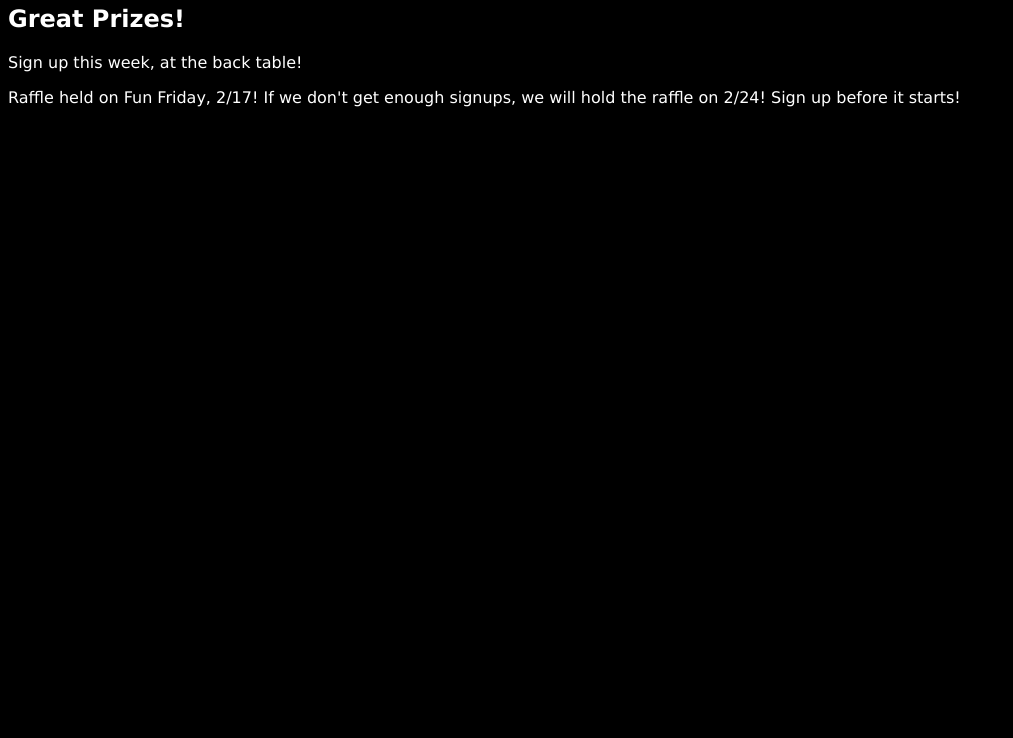
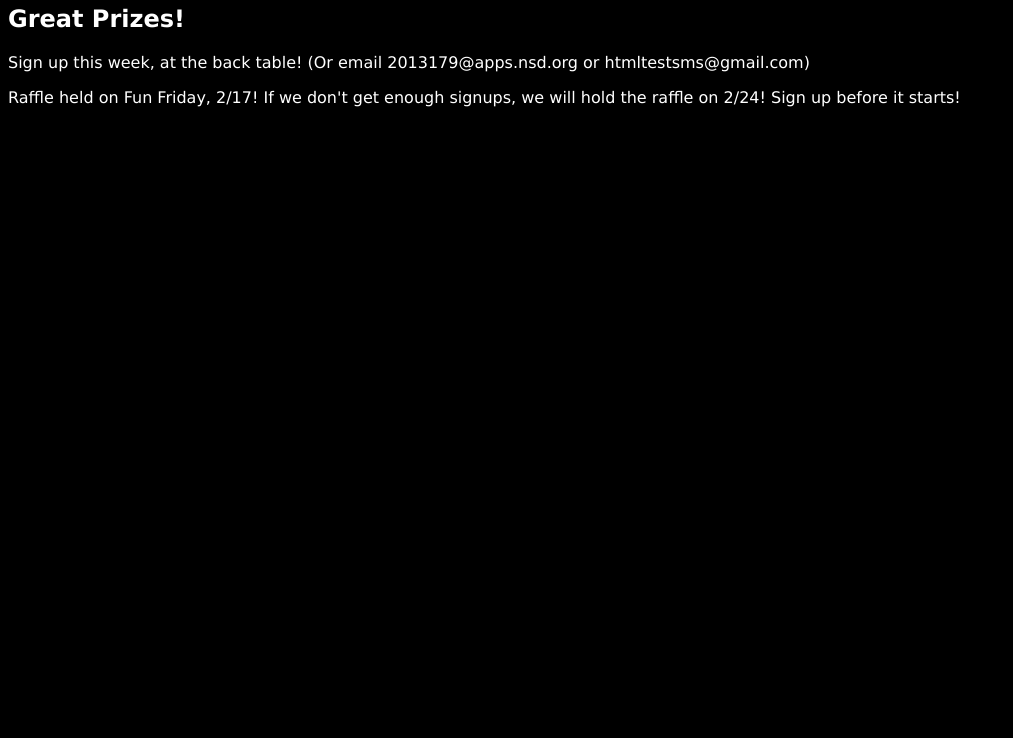
Before and after one commit to YTSbnk/deals, a plain HTML site: page index.html in a window 1280 px wide. Shown: the part 62-800 px from the top of the page, without its empty margins (0-1013 px from the left). Drawn offline with Linux system fonts and the light colour scheme.

Commit message:
Update index.html

```diff
--- a/index.html
+++ b/index.html
@@ -1,6 +1,6 @@
 <h1>PRESIDENTS DAY RAFFLE</h1>
 <h2>Great Prizes!</h2>
-<p>Sign up this week, at the back table!</p>
+<p>Sign up this week, at the back table! (Or email 2013179@apps.nsd.org or htmltestsms@gmail.com)</p>
 <p>Raffle held on Fun Friday, 2/17!
 If we don't get enough signups, we will hold the raffle on 2/24!
 Sign up before it starts!
```
